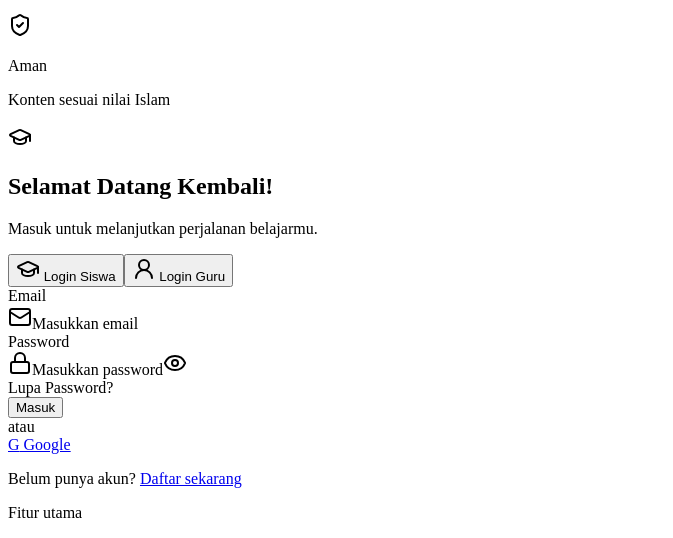
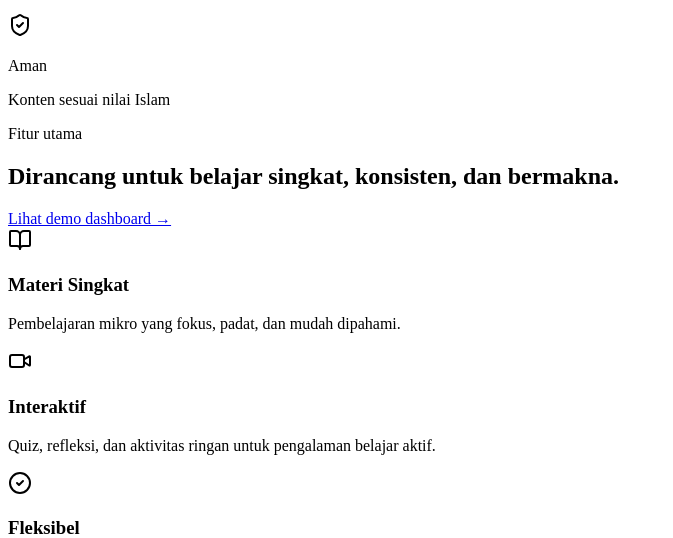
Before and after one commit to demile02/wasatify, a React (Vite) app: page / in a window 1280 px wide. Shown: the part 2100-2638 px from the top of the page, without its empty margins (0-673 px from the left). Built offline with nearby package versions, Linux system fonts and the light colour scheme; the HTML template or start-up script is replaced by a standard one.

Commit message:
Remove login preview from landing page

```diff
--- a/src/pages/LandingPage.jsx
+++ b/src/pages/LandingPage.jsx
@@ -1,15 +1,4 @@
-import {
-  ArrowRight,
-  BookOpen,
-  CheckCircle2,
-  Eye,
-  GraduationCap,
-  Lock,
-  Mail,
-  ShieldCheck,
-  UserRound,
-  Users,
-} from 'lucide-react';
+import { ArrowRight, BookOpen, CheckCircle2, ShieldCheck, Users } from 'lucide-react';
 import { Link } from 'react-router-dom';
 import { motion } from 'framer-motion';
 import { Button } from '../components/ui/Button';
@@ -24,8 +13,7 @@ export function LandingPage() {
     <PageTransition>
       <div className="min-h-screen bg-[#fbfaf6] text-ink">
         <section className="pattern px-4 py-4 sm:px-6 lg:px-8">
-          <div className="mx-auto grid max-w-[1480px] gap-5 xl:grid-cols-[1.95fr_1fr]">
-            <div className="overflow-hidden rounded-[2rem] border border-emerald-900/10 bg-white/90 shadow-soft">
+          <div className="mx-auto max-w-7xl overflow-hidden rounded-[2rem] border border-emerald-900/10 bg-white/90 shadow-soft">
             <nav className="flex items-center justify-between px-5 py-5 md:px-8">
               <Logo />
               <div className="hidden items-center gap-9 text-sm font-bold md:flex">
@@ -54,7 +42,7 @@ export function LandingPage() {
                 >
                   Microlearning Islam Wasathiyah
                 </motion.div>
-                  <h1 className="font-display text-4xl font-extrabold leading-tight text-ink sm:text-5xl lg:text-[3.35rem]">
+                <h1 className="font-display text-4xl font-extrabold leading-tight text-ink sm:text-5xl lg:text-6xl">
                   Belajar Islam Wasathiyah <span className="text-emerald-700">Kapan Saja, Di Mana Saja</span>
                 </h1>
                 <p className="mt-5 max-w-xl text-lg leading-8 text-slate-600">
@@ -114,9 +102,6 @@ export function LandingPage() {
               ))}
             </div>
           </div>
-
-            <LoginPreview />
-          </div>
         </section>
 
         <section id="fitur" className="mx-auto max-w-7xl px-4 py-16 sm:px-6 lg:px-8">
@@ -174,55 +159,3 @@ export function LandingPage() {
     </PageTransition>
   );
 }
-
-function LoginPreview() {
-  return (
-    <div className="hidden rounded-[2rem] bg-gradient-to-br from-emerald-950 via-emerald-900 to-emerald-800 p-8 shadow-soft xl:block">
-      <div className="mx-auto flex h-full min-h-[640px] max-w-md flex-col justify-center rounded-[1.75rem] bg-white p-8 shadow-card">
-        <div className="mb-7 text-center">
-          <div className="mx-auto mb-5 grid h-14 w-14 place-items-center rounded-2xl bg-emerald-50 text-emerald-700">
-            <GraduationCap className="h-7 w-7" />
-          </div>
-          <h2 className="font-display text-2xl font-extrabold">Selamat Datang Kembali!</h2>
-          <p className="mt-2 text-sm text-slate-500">Masuk untuk melanjutkan perjalanan belajarmu.</p>
-        </div>
-        <div className="mb-5 grid grid-cols-2 rounded-2xl bg-slate-100 p-1">
-          <button className="flex items-center justify-center gap-2 rounded-xl bg-white px-4 py-3 text-sm font-bold text-emerald-700 shadow-sm">
-            <GraduationCap className="h-4 w-4" /> Login Siswa
-          </button>
-          <button className="flex items-center justify-center gap-2 rounded-xl px-4 py-3 text-sm font-bold text-slate-500">
-            <UserRound className="h-4 w-4" /> Login Guru
-          </button>
-        </div>
-        <PreviewField label="Email" icon={Mail} placeholder="Masukkan email" />
-        <PreviewField label="Password" icon={Lock} placeholder="Masukkan password" trailing={<Eye className="h-4 w-4 text-slate-400" />} />
-        <div className="mb-4 text-right text-sm font-bold text-emerald-700">Lupa Password?</div>
-        <Link to="/login">
-          <Button className="w-full">Masuk</Button>
-        </Link>
-        <div className="my-6 flex items-center gap-4 text-sm text-slate-400">
-          <span className="h-px flex-1 bg-slate-200" /> atau <span className="h-px flex-1 bg-slate-200" />
-        </div>
-        <Link to="/login" className="flex w-full items-center justify-center gap-3 rounded-xl border border-slate-200 bg-white px-4 py-3 text-sm font-bold">
-          <span className="text-lg text-red-500">G</span> Google
-        </Link>
-        <p className="mt-6 text-center text-sm text-slate-500">
-          Belum punya akun? <Link className="font-bold text-emerald-700" to="/register">Daftar sekarang</Link>
-        </p>
-      </div>
-    </div>
-  );
-}
-
-function PreviewField({ label, icon: Icon, placeholder, trailing }) {
-  return (
-    <label className="mb-4 block">
-      <span className="mb-2 block text-sm font-bold">{label}</span>
-      <div className="flex items-center gap-3 rounded-xl border border-slate-200 px-4 py-3">
-        <Icon className="h-5 w-5 text-slate-400" />
-        <span className="flex-1 text-sm text-slate-400">{placeholder}</span>
-        {trailing}
-      </div>
-    </label>
-  );
-}
```
Lines whose indentation alone changed are shown as unchanged.
